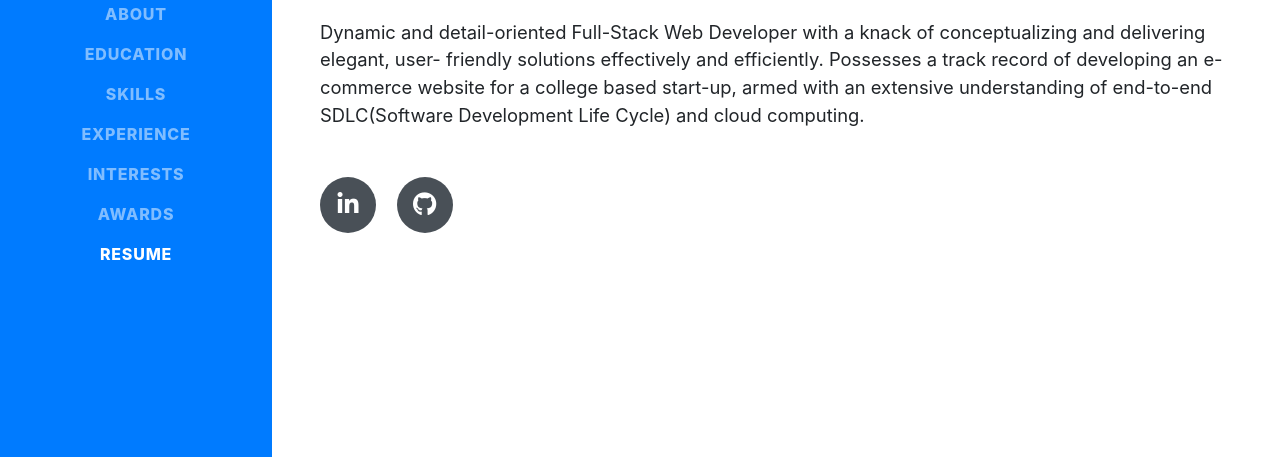
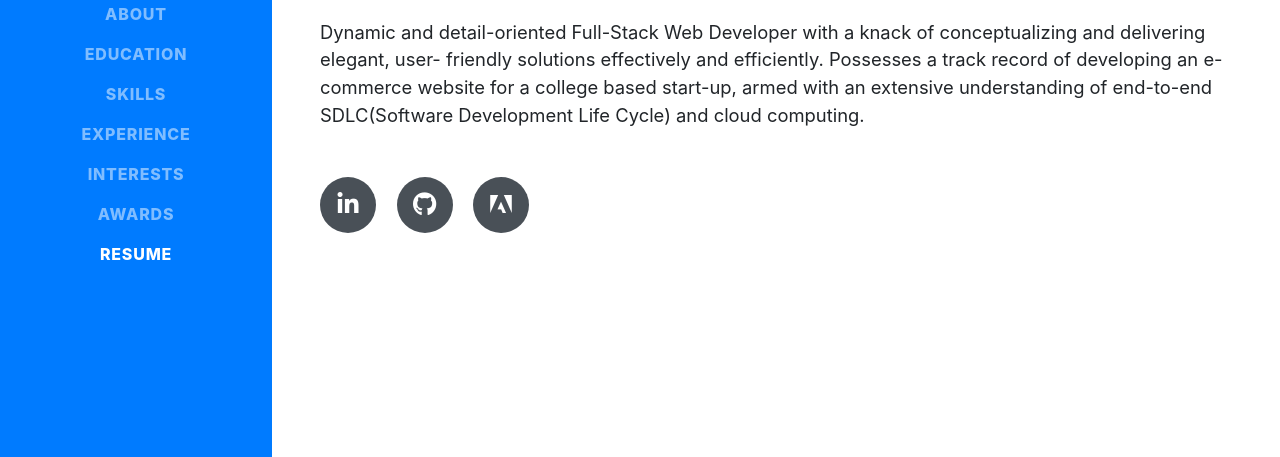
Before and after one commit to iamshubha99/shubhajitb_portfolio, a website with bundled scripts: page index.html in a window 1280 px wide. Shown: the part 340-797 px from the top of the page. Built offline with nearby package versions, Linux system fonts and the light colour scheme; a web font is replaced by a local one.

Commit message:
resume update 2

```diff
--- a/index.html
+++ b/index.html
@@ -85,6 +85,9 @@ Possesses a track record of developing an e-commerce website for a college based
           </a> -->
           <a href="https://github.com/iamshubha99">
             <i class="fab fa-github"></i>
+          </a>
+          <a href="./resume.pdf">
+            <i class="fab fa-adobe"></i>
           </a>
           <!-- <a href="https://www.fb.com/iamshubha99">
             <i class="fab fa-facebook-f"></i>
```
